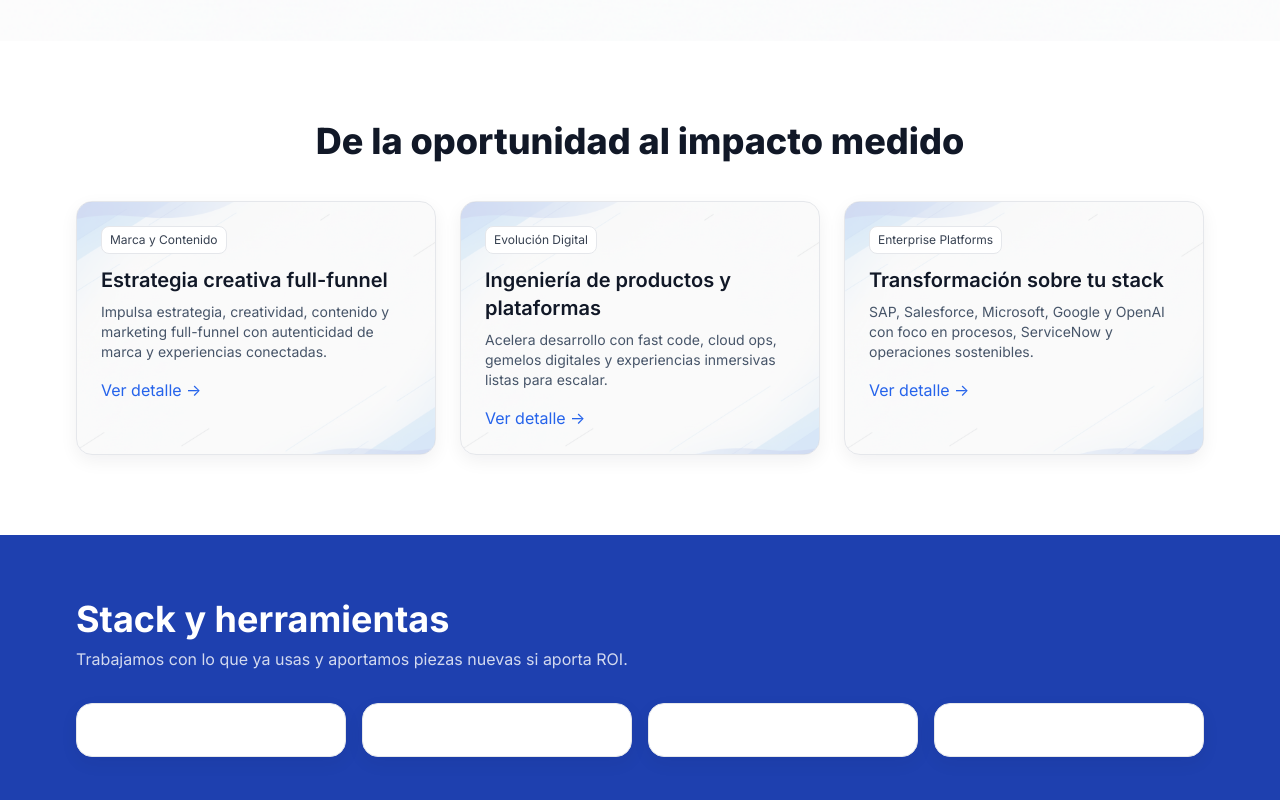
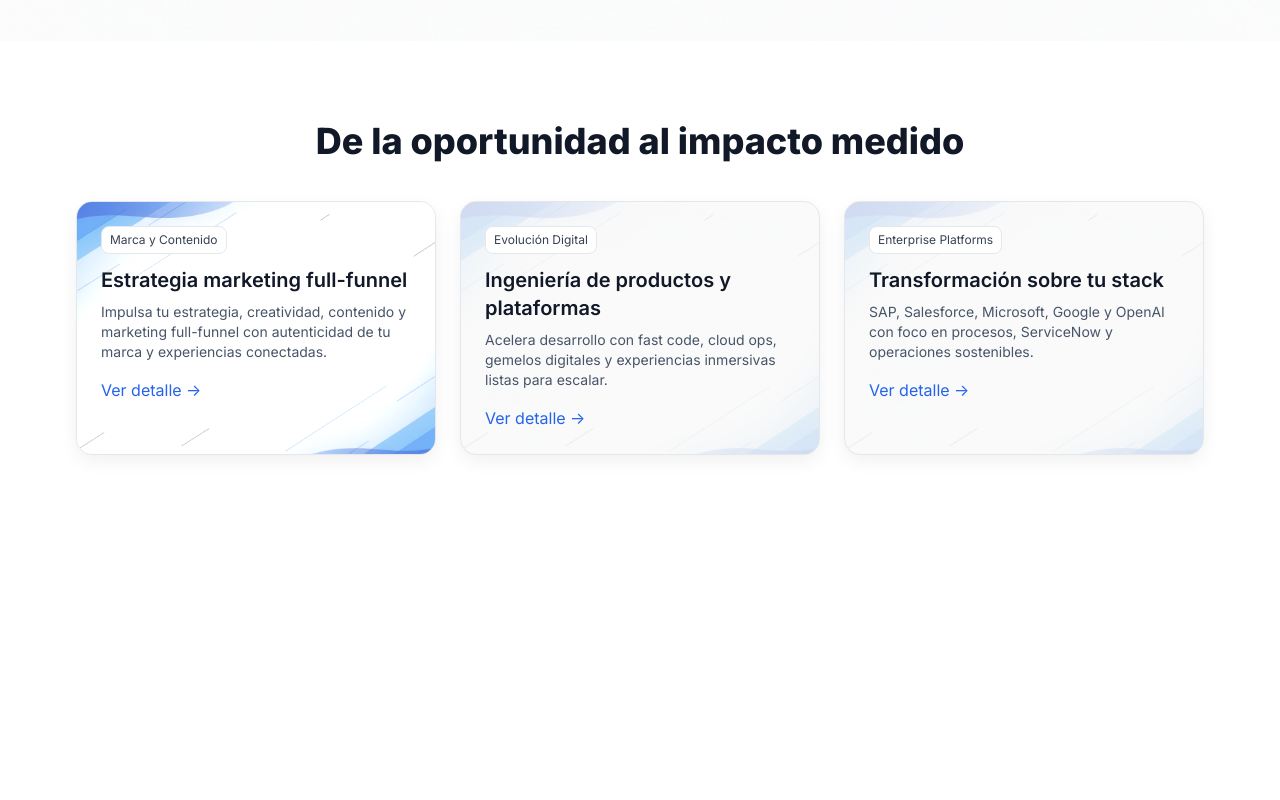
Before and after one commit to borjabamp/bamp, a Next.js app: page / in a window 1280 px wide. Shown: the part 820-1620 px from the top of the page. Built offline with nearby package versions, Linux system fonts and the light colour scheme; no server answers.

Commit message:
ui: añadir footer común a servicios y política de confidencialidad

```diff
--- a/app/page.tsx
+++ b/app/page.tsx
@@ -51,7 +51,7 @@ export default function Page() {
 
       {/* QUÉ HACEMOS */}
       <section id="servicios" className="py-20 bg-white">
-        <div className="container mx-auto px-4">
+        <div className="container mx-auto px-4 min-h-screen">
           <h2 className="text-center text-3xl md:text-4xl font-extrabold">
             De la oportunidad al impacto medido
           </h2>
@@ -65,14 +65,14 @@ export default function Page() {
             >
               <div
                 aria-hidden="true"
-                className="absolute inset-0 opacity-20"
-                style={{ background: "url('/backgrounds/gut.jpg') center/cover no-repeat" }}
+                className="absolute inset-0 opacity-70"
+                style={{ background: "url('/backgrounds/gut.jpg') center/cover no-repeat",filter: "brightness(1.1) contrast(1.1)" }}
               />
               <div className="relative">
                 <span className="chip mb-3 inline-block">Marca y Contenido</span>
-                <h3 className="font-semibold text-xl mb-2">Estrategia creativa full-funnel</h3>
+                <h3 className="font-semibold text-xl mb-2">Estrategia marketing full-funnel</h3>
                 <p className="text-slate-600 text-sm">
-                  Impulsa estrategia, creatividad, contenido y marketing full-funnel con autenticidad de marca y experiencias conectadas.
+                  Impulsa tu estrategia, creatividad, contenido y marketing full-funnel con autenticidad de tu marca y experiencias conectadas.
                 </p>
                 <span className="mt-4 inline-flex link">Ver detalle →</span>
               </div>
```
